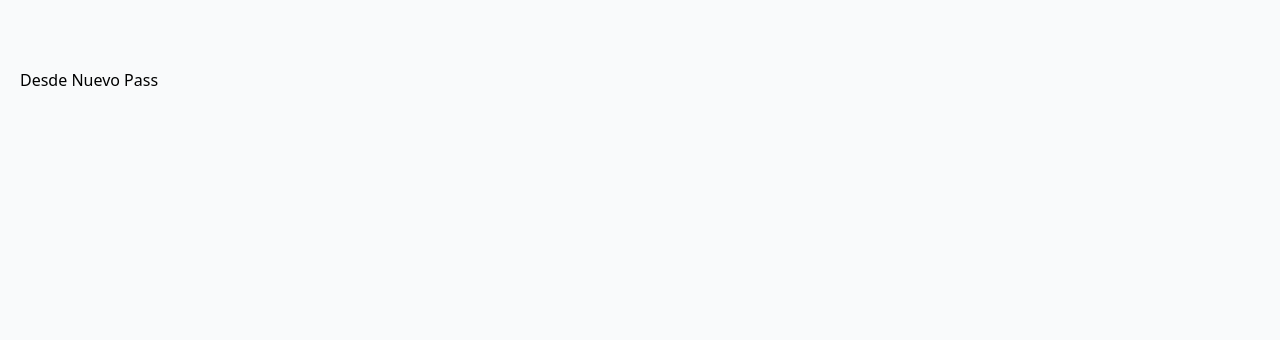
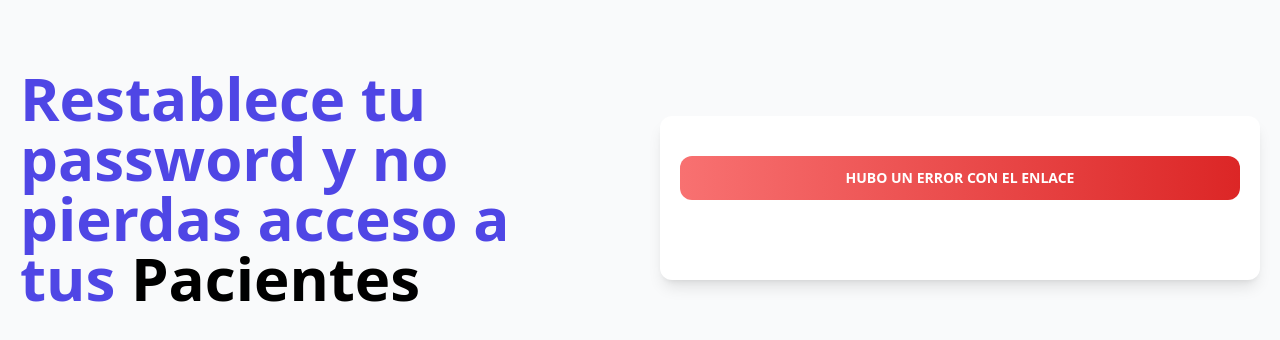
Before and after one commit to Racknar0/APV-Full-Stack-NodeJS, a React (Vite) app in the folder frontend/: page /olvide-password/1 in a window 1280 px wide. Shown: the top 340 px of the page. Built offline with nearby package versions, Linux system fonts and the light colour scheme; no server answers.

Commit message:
Token Validate

```diff
--- a/frontend/src/paginas/NuevoPassword.jsx
+++ b/frontend/src/paginas/NuevoPassword.jsx
@@ -1,6 +1,67 @@
+import {useState, useEffect} from 'react'
+import { useParams } from 'react-router-dom'
+import Alerta from '../components/Alerta'
+import clienteAxios from '../config/axios'
+
 const NuevoPassword = () => {
+
+  const [password, setPassword] = useState('')
+  const [alerta, setAlerta] = useState({})
+  const [tokenValido, setTokenValido] = useState(false)
+
+  const params = useParams()
+  const { token } = params
+
+  useEffect( () => {
+    const comprobarToken = async () => {
+      try {
+        await clienteAxios(`/veterinarios/olvide-password/${token}`)
+        setAlerta({msg: 'Coloca tu nuevo password'})
+        setTokenValido(true)
+      } catch (error) {
+        setAlerta({msg: 'Hubo un error con el enlace', error: true})
+      }
+    }
+
+    comprobarToken()
+  }, [])
+
+  const { msg } = alerta
+
   return (
-    <h1>Desde Nuevo Pass</h1>
+    <>
+
+        <div>
+            <h1 className="text-indigo-600 font-black text-6xl">
+                Restablece tu password y no pierdas acceso a tus{' '}
+                <span className="text-black">Pacientes</span>
+            </h1>
+        </div>
+
+        <div className='mt-20 md:mt-5 shadow-lg px-5 py-10 rounded-xl bg-white'>
+
+        { msg && <Alerta
+                    alerta={alerta}
+                /> }
+
+
+        { tokenValido && (
+
+          <form>
+
+            <div className='my-5'>
+                <label htmlFor="" className='uppercase text-gray-600 block text-xl font-bold'>Nuevo Password</label>
+                <input type="password" placeholder='Tu nuevo Password' className='border w-full p-3 mt-3 bg-gray-50 rounded-xl' value={password} onChange={ e => setPassword (e.target.value)} />
+            </div>
+
+            <input type="submit" value="Guardar Nuevo Password" className='bg-indigo-700 w-full py-3 px-10 rounded-lg text-white uppercase font-bold mt-5 hover:cursor-pointer hover:bg-indigo-800 md:w-auto '/>
+
+          </form>
+
+        ) }
+
+        </div>
+    </>
   )
 }
 
```
